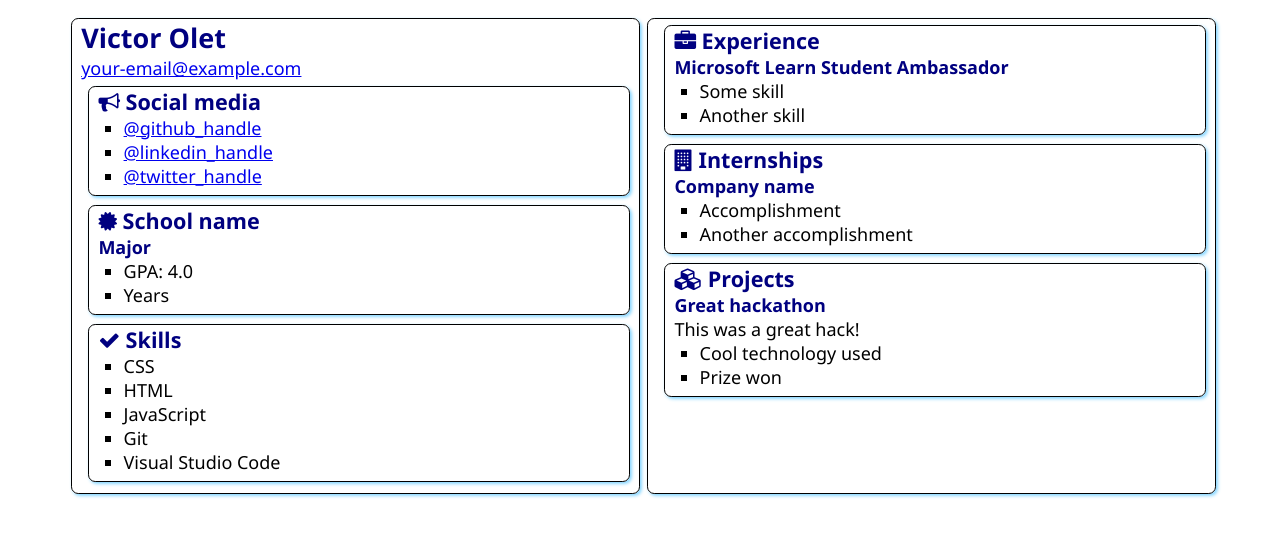
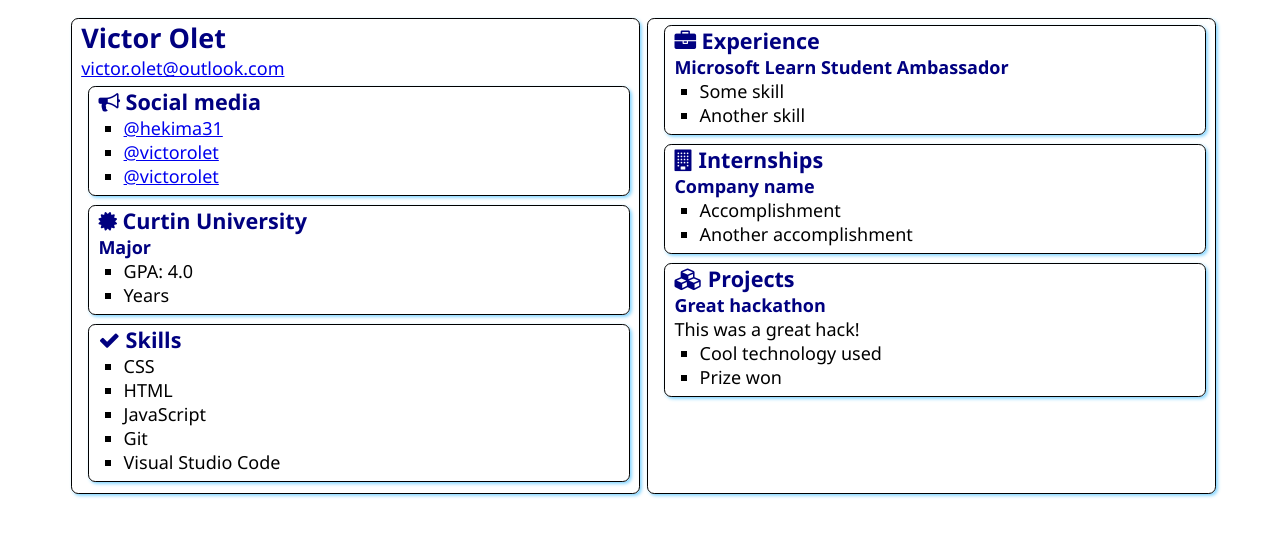
Before and after one commit to hekima31/SATechnicalOnboarding, a plain HTML site: page src/index.html in a window 1280 px wide. Drawn offline with Linux system fonts and the light colour scheme.

Commit message:
Updated socials handles

```diff
--- a/src/index.html
+++ b/src/index.html
@@ -13,7 +13,7 @@
     <main>
         <article class="box">
             <h1>Victor Olet</h1>
-            <div><a href="mailto:victor.olet@outlook.com">your-email@example.com</a></div>
+            <div><a href="mailto:victor.olet@outlook.com">victor.olet@outlook.com</a></div>
 
             <section class="box">
                 <h2>
@@ -21,9 +21,9 @@
                     Social media
                 </h2>
                 <ul>
-                    <li><a href="https://github.com/hekima31">@github_handle</a></li>
-                    <li><a href="https://linkedin.com/in/victorolet">@linkedin_handle</a></li>
-                    <li><a href="https://twitter.com/victorolet">@twitter_handle</a></li>
+                    <li><a href="https://github.com/hekima31">@hekima31</a></li>
+                    <li><a href="https://linkedin.com/in/victorolet">@victorolet</a></li>
+                    <li><a href="https://twitter.com/victorolet">@victorolet</a></li>
                 </ul>
             </section>
 
@@ -31,7 +31,7 @@
                 <div class="education">
                     <h2>
                         <i class="fa fa-certificate" aria-hidden="true"></i>
-                        School name
+                        Curtin University
                     </h2>
                     <h3>Major</h3>
                     <ul>
```
